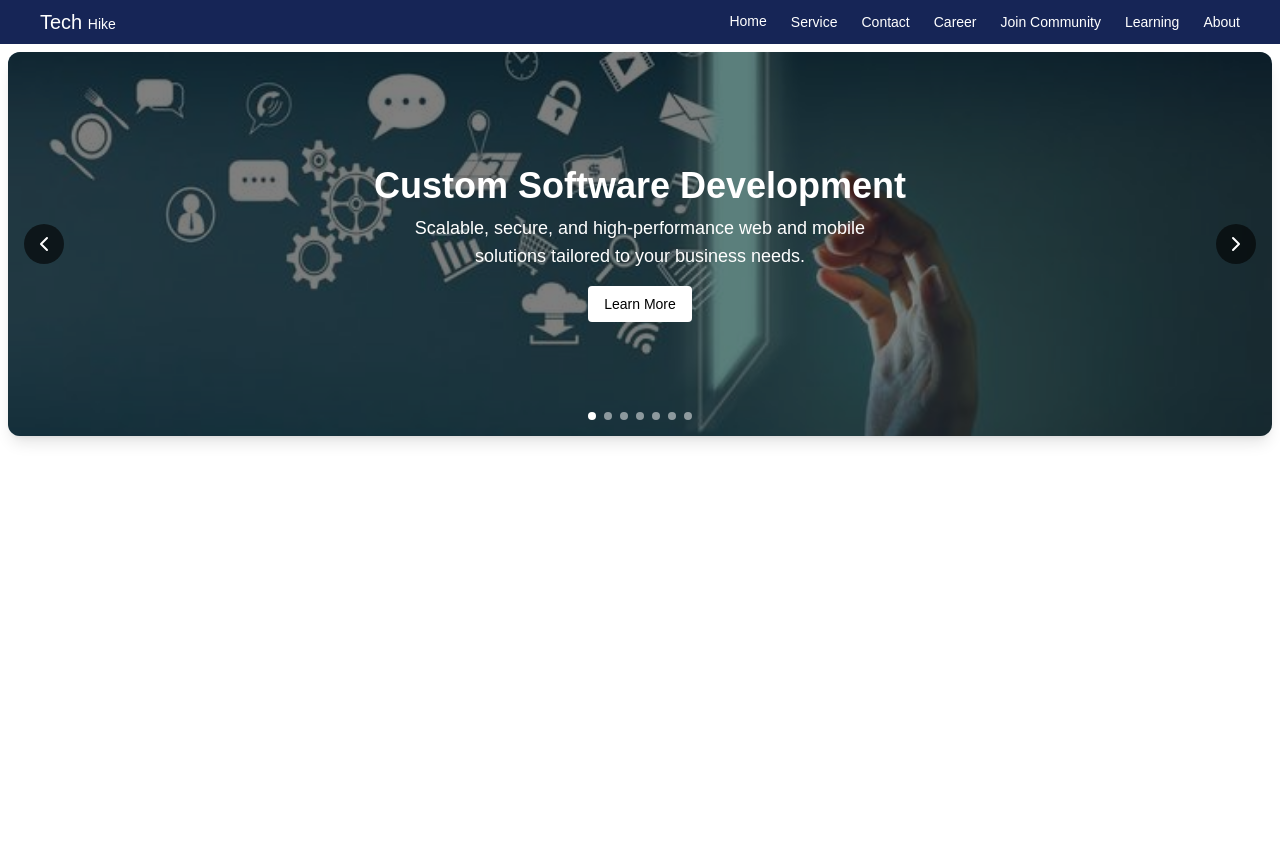
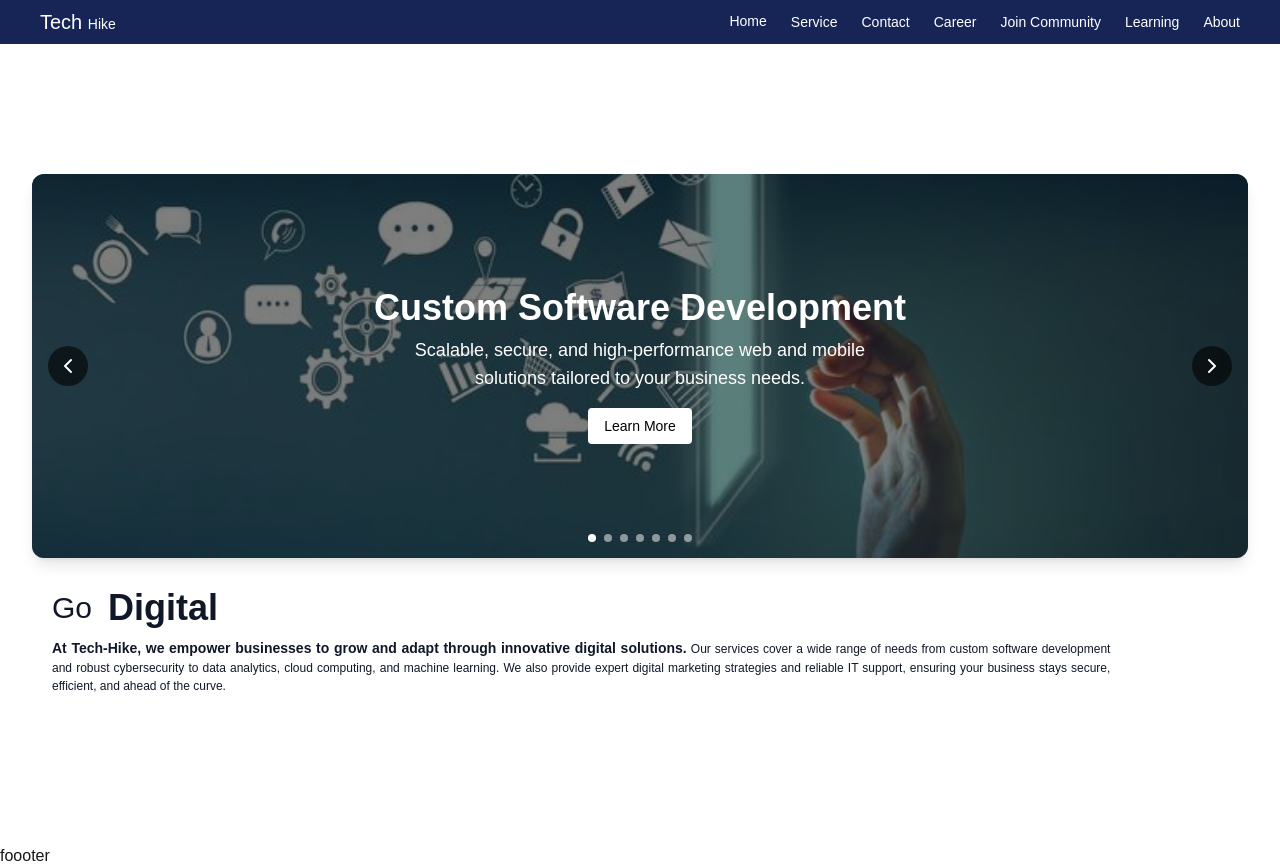
Before and after one commit to Chibuking35/teckstack, a Next.js app: page / in a window 1280 px wide. Before the commit the page ends 800 px from the top, so only its background shows below. Built offline with nearby package versions, Linux system fonts and the light colour scheme.

Commit message:
just modified again with text

```diff
--- a/package.json
+++ b/package.json
@@ -9,6 +9,7 @@
     "lint": "next lint"
   },
   "dependencies": {
+    "framer-motion": "^12.23.11",
     "lucide": "^0.532.0",
     "lucide-react": "^0.532.0",
     "lucide-svelte": "^0.532.0",
--- a/src/app/layout.tsx
+++ b/src/app/layout.tsx
@@ -1,8 +1,8 @@
 import type { Metadata } from "next";
 import { Geist, Geist_Mono } from "next/font/google";
 import "./globals.css";
-import Footer from "@/component/Navbar";
 import Navbar from "@/component/Navbar";
+import Footer from "@/component/Footer";
 
 const geistSans = Geist({
   variable: "--font-geist-sans",
@@ -33,6 +33,7 @@ export default function RootLayout({
         {" "}
         <Navbar />
         {children}
+        <Footer />
       </body>
     </html>
   );
--- a/src/app/page.tsx
+++ b/src/app/page.tsx
@@ -1,16 +1,33 @@
-import Slider from "@/component/Slider"
-import { Slides } from "@/lib/Slide"
-import Image from "next/image"
+import Slider from "@/component/Slider";
+import TextFadeIn from "@/component/TextFadeIn";
+import { Slides } from "@/lib/Slide";
 
 const Home = () => {
+  return (
+    <div className=" min-h-screen bg-white text-gray-900 px-4 md:px-8 py-10 flex flex-col items-center justify-center">
+      {" "}
+      <Slider slides={Slides} />
+      <div className="flex flex-col md:space-x-4 md:text-left m-5">
+        <div className="flex flex-row items-center space-x-2 md:space-x-4">
+          <TextFadeIn className="text-4xl  md:text-3xl font-light  py-3 ">
+            Go
+          </TextFadeIn>
 
-  return (
+          <TextFadeIn className="text-4xl md:text-4xl font-bold ">
+            Digital
+          </TextFadeIn>
+        </div>
+        <TextFadeIn className="text-justify text-[12px] md: font-light w-[90%] ">
+          <span className="font-bold text-[14px]">At Tech-Hike, we empower businesses to grow and adapt through
+          innovative digital solutions.</span> Our services cover a wide range of needs
+           from custom software development and robust cybersecurity to data
+          analytics, cloud computing, and machine learning. We also provide
+          expert digital marketing strategies and reliable IT support, ensuring
+          your business stays secure, efficient, and ahead of the curve.
+        </TextFadeIn>
+      </div>
+    </div>
+  );
+};
 
-    <div className="p-2">
-
-  <Slider slides={Slides}/>
-    </div>
-  )
-}
-
-export default Home
+export default Home;
--- /dev/null
+++ b/src/component/TextFadeIn.tsx
@@ -0,0 +1,39 @@
+"use client";
+import { motion, useInView } from "framer-motion";
+import { useEffect, useRef, useState } from "react";
+
+type FadeInTextProps = {
+  children: React.ReactNode;
+  className?: string;
+  id?: string;
+};
+
+const TextFadeIn = ({
+  children,
+  className = "",
+  id = "default",
+}: FadeInTextProps) => {
+  const ref = useRef(null);
+  const inView = useInView(ref, { once: true });
+  const [hasAnimated, setHasAnimated] = useState(false);
+
+  useEffect(() => {
+    if (inView) {
+      setHasAnimated(true);
+    }
+  }, [inView]);
+
+  return (
+    <motion.div
+      ref={ref}
+      initial={{ opacity: 0, y: 20 }}
+      animate={hasAnimated ? { opacity: 1, y: 0 } : {}}
+      transition={{ duration: 1 }}
+      className={className}
+    >
+      {children}
+    </motion.div>
+  );
+};
+
+export default TextFadeIn;
--- a/src/lib/Slide.ts
+++ b/src/lib/Slide.ts
@@ -11,14 +11,14 @@ export const Slides = [
     title: "Advanced Cybersecurity Solutions",
     description:
       "Protect your data and systems with proactive cybersecurity strategies and threat prevention.",
-    link: "/cybersecurity", // Fixed typo
+    link: "/cybersecurity",
   },
   {
     image: "/network.jpg",
     title: "Reliable IT and Networking Services",
     description:
       "Ensure connectivity, stability and support across your IT infrastructure.",
-    link: "/networking-services", // Adjusted from repeated typo
+    link: "/networking-services",
   },
   {
     image: "/data.jpg",
```
Also changed, not shown: 1 other file (tests, documents, lock files or other folders).
